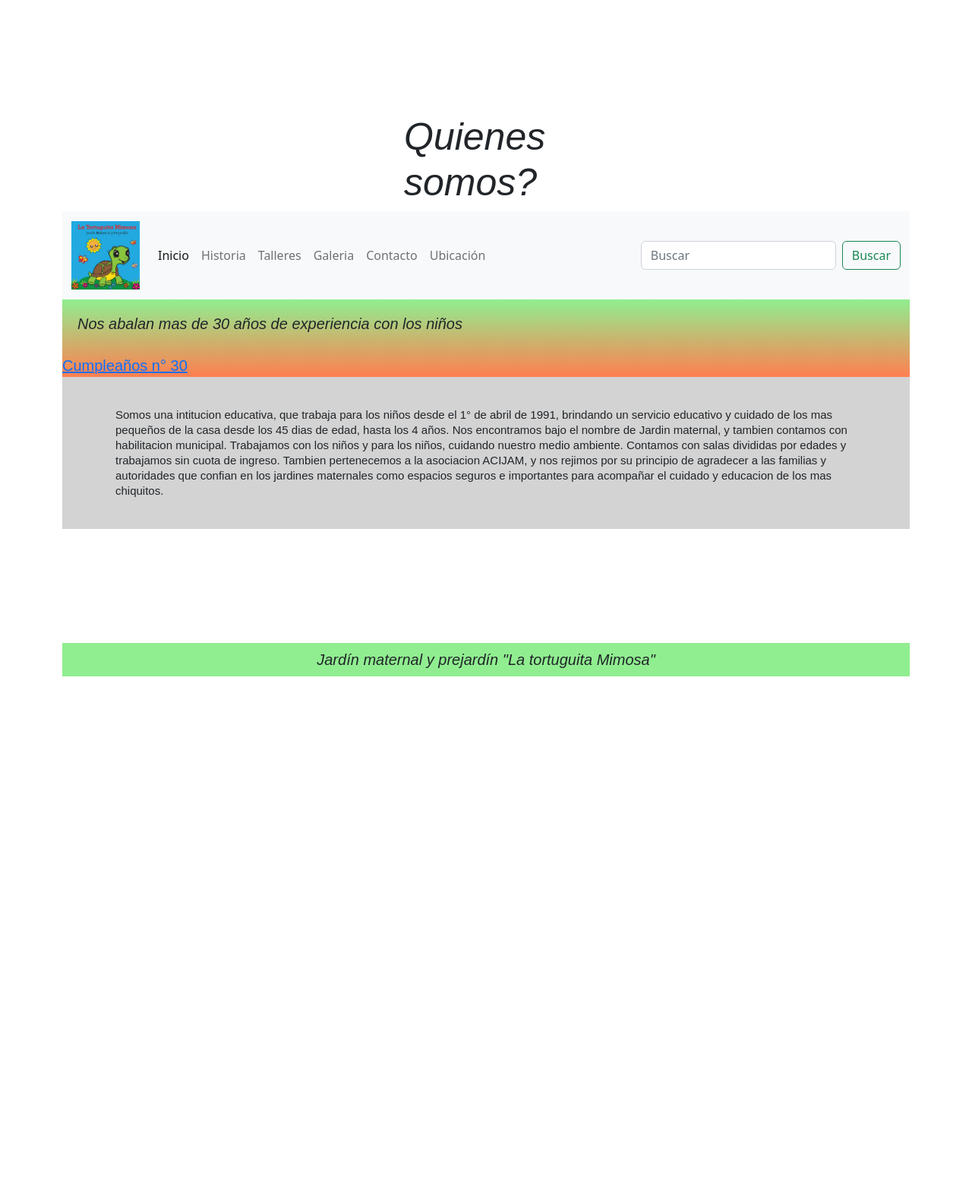
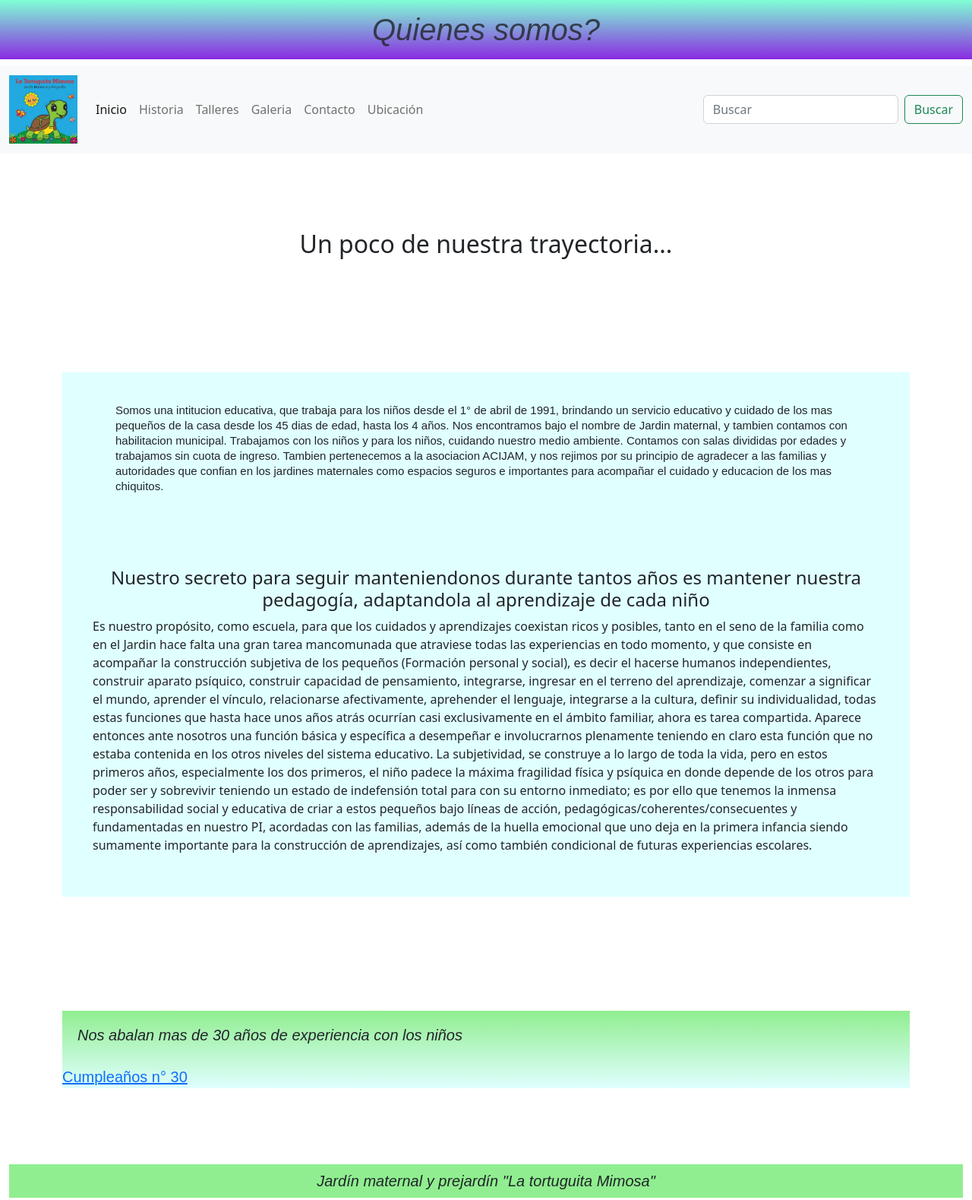
Before and after one commit to vorojas/jardindeinfantes-valentinaRojas-ProyectoFinal, a website: page historia.html in a window 1280 px wide. Shown: the whole page at 76% size. Before the commit the page ends 898 px from the top, so only its background shows below. Drawn offline with nearby package versions, Linux system fonts and the light colour scheme.

Commit message:
Modificando y agregando contenido a la pagina de la historia

```diff
--- a/historia.html
+++ b/historia.html
@@ -13,12 +13,11 @@
 
   </head>
 <body>
-    <main class="container">
-    <nav>
-     <article class="titulo_">
-      <h1 class="titulo--historia"> Quienes somos?</h1>
+
+     <article class="titulo--historia">
+      <h1 id="tituloprincipal"> Quienes somos?</h1>
      </article>
-    </nav>
+
 
 
     <nav class="navbar navbar-expand-lg bg-light">
@@ -57,24 +56,16 @@
         </div>
       </nav>
 
-      <section>
-        <article class="subtitulo">
-            <div>
-            <h2 class="primer-subtitulo">
-               Nos abalan mas de 30 años de experiencia con los niños
-            </h2>
-            </div>
-            <div class="noticia">
-                <a href="https://expresionnorte.com.ar/la-tortuguita-mimosa-cumplio-sus-30-anos-de-vida/">Cumpleaños n° 30</a>
-            </div>
-        </article>
-    </section>
+      <div class="container-historia">
+        <h2 class="titulos-historia">Un poco de nuestra trayectoria...</h2>
+      </div>
 
-    <section class="contenidos" class="container">
+  <section class="container">
+    <div class="contenidos">
         <article class="contenido">
             <p class="contenido-textual">
                 Somos una intitucion educativa, que trabaja para los niños desde el 1° de abril de 1991, brindando un servicio educativo
-                 y cuidado de los mas pequeños de la casa desde los 45 dias de edad, hasta los 4 años.
+                y cuidado de los mas pequeños de la casa desde los 45 dias de edad, hasta los 4 años.
                 Nos encontramos bajo el nombre de Jardin maternal, y tambien contamos con habilitacion municipal.
                 Trabajamos con los niños y para los niños, cuidando nuestro medio ambiente.
                 Contamos con salas divididas por edades y trabajamos sin cuota de ingreso.
@@ -82,11 +73,60 @@
                 confian en los jardines maternales como espacios seguros e importantes para acompañar el cuidado
                 y educacion de los mas chiquitos.
             </p>
+
+            <div class="segundotexto">
+            <h4>Nuestro secreto para seguir manteniendonos durante tantos años es mantener nuestra pedagogía, adaptandola al aprendizaje de cada niño</h4>
+            <p>
+              Es nuestro propósito, como escuela, para que los cuidados y aprendizajes
+              coexistan ricos y posibles, tanto en el seno de la familia como en el Jardin
+              hace falta una gran tarea mancomunada que atraviese todas las experiencias
+              en todo momento, y que consiste en acompañar la construcción subjetiva de
+              los pequeños (Formación personal y social), es decir el hacerse humanos
+              independientes, construir aparato psíquico, construir capacidad de
+              pensamiento, integrarse, ingresar en el terreno del aprendizaje, comenzar
+              a significar el mundo, aprender el vínculo, relacionarse afectivamente,
+              aprehender el lenguaje, integrarse a la cultura, definir su individualidad,
+              todas estas funciones que hasta hace unos años atrás ocurrían casi exclusivamente
+              en el ámbito familiar, ahora es tarea compartida.
+
+              Aparece entonces ante nosotros una función básica y específica a desempeñar
+              e involucrarnos plenamente teniendo en claro esta función que no estaba contenida
+              en los otros niveles del sistema educativo. La subjetividad, se construye
+              a lo largo de toda la vida, pero en estos primeros años, especialmente los dos
+              primeros, el niño padece la máxima fragilidad física y psíquica en donde depende
+              de los otros para poder ser y sobrevivir teniendo un estado de indefensión total
+              para con su entorno inmediato; es por ello que tenemos la inmensa responsabilidad
+              social y educativa de criar a estos pequeños bajo líneas de acción,
+              pedagógicas/coherentes/consecuentes y fundamentadas en nuestro PI, acordadas
+              con las familias, además de la huella emocional que uno deja en la primera infancia
+              siendo sumamente importante para la construcción de aprendizajes, así como también
+              condicional de futuras experiencias escolares.
+            </p>
+            </div>
         </article>
+    </div>
     </section>
-    </main>
+  </div>
 
-    <footer class="container">
+
+
+    <section class="container">
+      <article class="subtitulo">
+          <div>
+          <h2 class="primer-subtitulo">
+             Nos abalan mas de 30 años de experiencia con los niños
+          </h2>
+          </div>
+          <div class="noticia">
+              <a href="https://expresionnorte.com.ar/la-tortuguita-mimosa-cumplio-sus-30-anos-de-vida/">Cumpleaños n° 30</a>
+          </div>
+      </article>
+  </section>
+
+  <!--AGREGAR IMAGEN ANTIGUA DE LOS COMIENZOS DEL JARDIN-->
+
+
+    <footer class="container-fluid">
         <div class="cierre" >
             <h5 class="cierretexto">Jardín maternal y prejardín "La tortuguita Mimosa"</h5>
 
--- a/scss/_historia.scss
+++ b/scss/_historia.scss
@@ -1,8 +1,14 @@
-.grid-historia{
-    display: grid;
-    height: 100vh;
-    grid-template-columns: 1fr 1fr 1fr;
-    grid-template-rows: 1fr 1fr 1fr;
+.titulo--historia{
+    background-image: linear-gradient(aquamarine, blueviolet);
+    #tituloprincipal {
+        align-content: center;
+        font-size: 40px;
+        font-family: arial;
+        font-style: oblique;
+        text-align: center;
+        padding: 15px;
+    }
+
     .titulo_{
         grid-column: 1/4;
         grid-row: 1/2;
@@ -19,21 +25,31 @@
     }
     }
 
-    .titulo--historia {
-        font-size: 50px;
-        font-family: arial;
-        font-style: oblique;
-        margin-left: 450px;
-        margin-right: 400px;
+    .container-historia {
+        margin-top: 100px;
+    }
+
+    .titulos-historia {
+        text-align: center;
+
     }
 
     .contenidos {
-        background-color: lightgray;
+        background-color: lightcyan;
+    }
+
+    .segundotexto {
+        text-align: center;
+        padding: 40px;
+        p {
+            text-align: start;
+        }
     }
 
     .subtitulo {
-        background-image: linear-gradient(lightgreen, coral);
-        &:hover {transform: translate(20px,20px);
+        margin-bottom: 100px;
+        background-image: linear-gradient(lightgreen, lightcyan);
+        &:hover {transform: translate(10px,10px);
         }
     }
 
@@ -53,9 +69,9 @@
         margin-left: 30px;
         margin-right: 30px;
         padding: 40px;
-        &:hover {background-color: cornflowerblue;
-        transform: scale(1, 1.5);
-        transition: 4s;
+        &:hover {background-color: rgb(165, 252, 165);
+        transform: scale(1, 1);
+        transition: 10s;
     }
 
     }
@@ -65,7 +81,7 @@
         font-family: arial;
         font-style: normal;
         transition: height 2s;
-        &:hover {background-color: lightblue;
+        &:hover {background-color: rgb(142, 235, 142);
         height: 50px;
         }
     }
```
Also changed, not shown: css/style.css.
